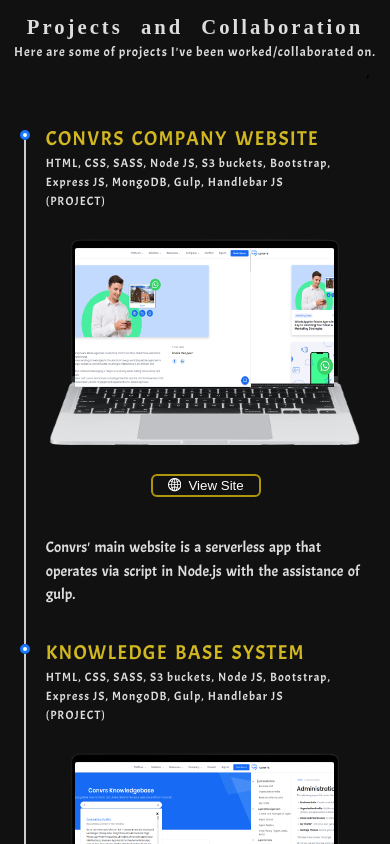
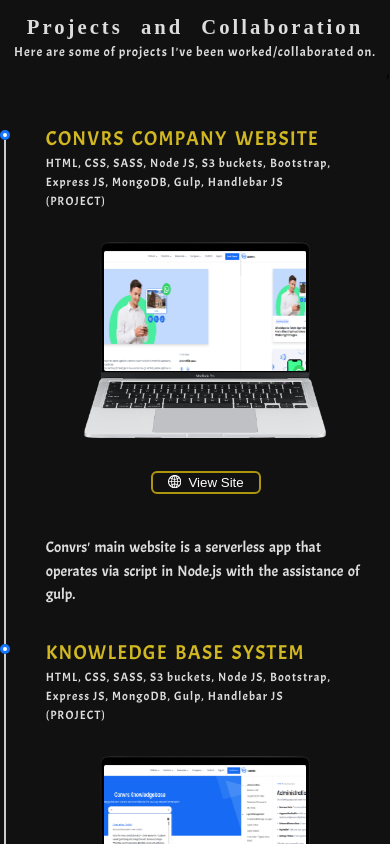
Before and after one commit to danielnebreja24/my-portfolio, a React (Create React App) app: page / in a window 390 px wide. Shown: the part 3640-4484 px from the top of the page. Built offline with nearby package versions, Linux system fonts and the light colour scheme; a web font is replaced by a local one.

Commit message:
Updated the issue regarding the width of the laptop in My works rsection

```diff
--- a/src/components/projects/project.css
+++ b/src/components/projects/project.css
@@ -42,6 +42,7 @@
 }
 
 .timeLine-item {
+  padding: 0 100px;
   height: 400px;
 }
 
@@ -72,11 +73,12 @@
 .timeLine-body {
   height: 80%;
   display: flex;
+  justify-content: space-between;
   color: #ddd !important;
 }
 
 .timeLine-img {
-  width: 60%;
+  width: 55%;
   height: 100%;
   display: flex;
   flex-direction: column;
@@ -87,8 +89,9 @@
 .imgLaptop {
   background: url("../../images/macbook.png");
   background-size: 100% 100%;
-  width: 100%;
-  height: 70%;
+  width: 90%;
+  max-width: 400px;
+  height: 75%;
   display: flex;
   justify-content: center;
 }
@@ -96,16 +99,13 @@
 .laptopInner {
   width: 80.8%;
   margin-left: -2px;
-  /* height: 40%; */
   margin-top: 13px;
   border-radius: 2px;
   overflow: hidden;
-  /* background-color: red; */
 }
 
 .timeLine-desc {
-  width: 35%;
-
+  width: 38%;
   overflow: auto;
   font-family: Acme;
   font-size: 16px;
@@ -118,7 +118,7 @@
 
 .carouselItem {
   width: 100%;
-  height: 139px;
+  height: 145px;
   border-radius: 5px;
 }
 
@@ -158,9 +158,20 @@
   border-inline-start: 2px solid #ccc;
 }
 
+@media only screen and (max-width: 1600px) {
+  .timeLine-item {
+    padding: 0 20px;
+    height: 400px;
+  }
+}
+
 @media only screen and (max-width: 1100px) {
   .imgLaptop {
     height: 200px;
+  }
+
+  .laptopInner {
+    height: 120px;
   }
 }
 
@@ -168,9 +179,17 @@
   .imgLaptop {
     height: 170px;
   }
+
+  .laptopInner {
+    height: 100px;
+  }
 }
 
 @media only screen and (max-width: 970px) {
+  .laptopInner {
+    height: 120px;
+  }
+
   .timeLine-item {
     height: auto;
   }
@@ -207,7 +226,8 @@
   }
 
   .imgLaptop {
-    height: 70%;
+    max-width: 250px;
+    height: 200px;
   }
 }
 
```
